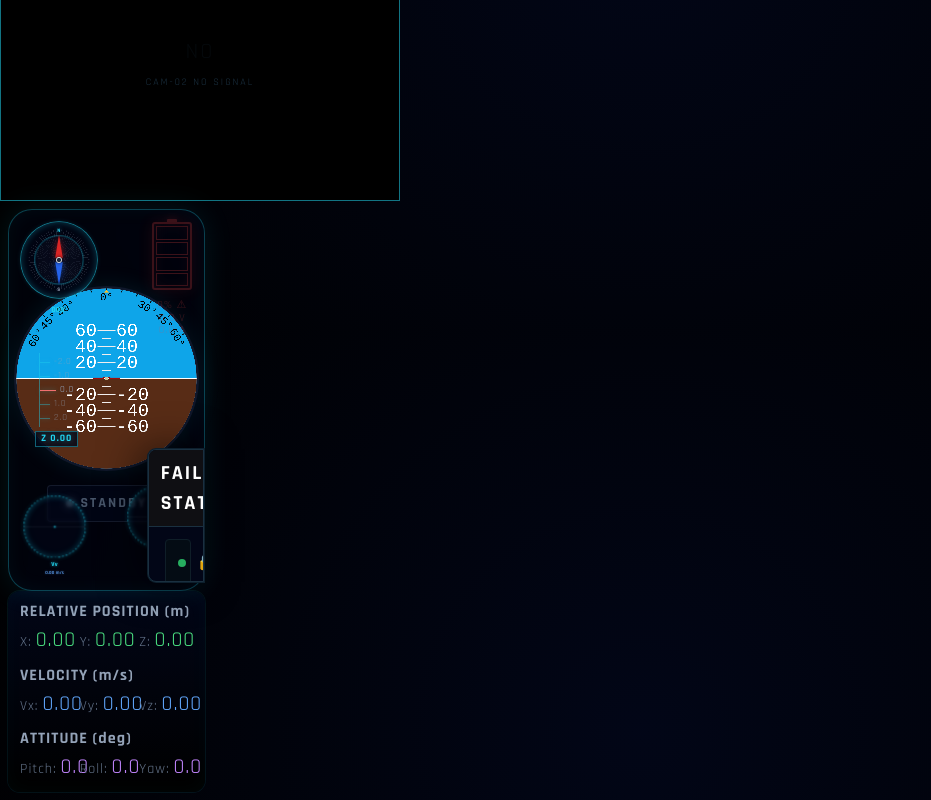
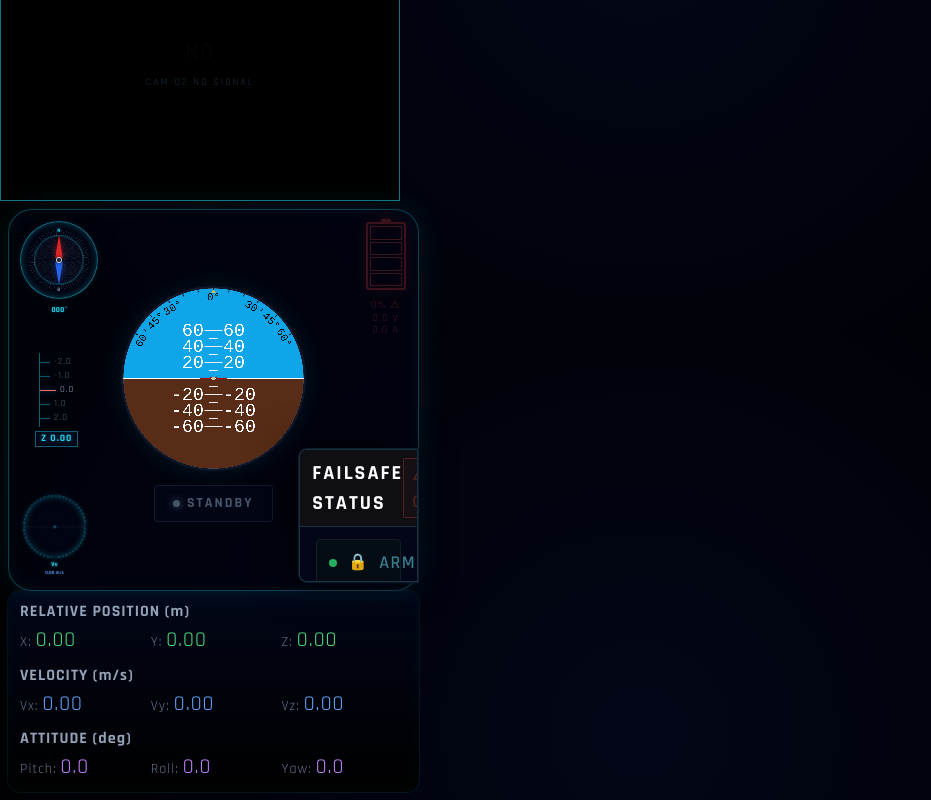
Before and after one commit to pseudoanushka/User_interface_T, a React (Vite) app in the folder frontend/: page / in a window 1280 px wide. Shown: the part 469-1269 px from the top of the page, without its empty margins (0-931 px from the left). Built offline with nearby package versions, Linux system fonts and the light colour scheme; no server answers.

Commit message:
Expand cockpit column width

```diff
--- a/frontend/src/styles/cockpit.css
+++ b/frontend/src/styles/cockpit.css
@@ -43,8 +43,8 @@ body {
 /* =============================== MAIN GRID =============================== */
 
 .cockpit-container {
-  width: calc(100vw / 6);
-  max-width: calc(100vw / 6);
+  width: calc(200vw / 6);
+  max-width: calc(200vw / 6);
   height: 100vh;
   margin: 0;
   border: none;
```
